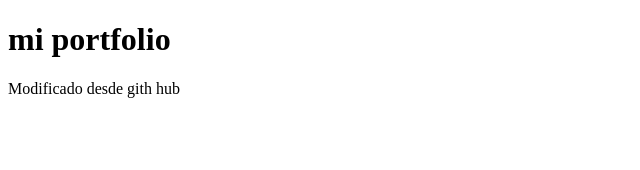
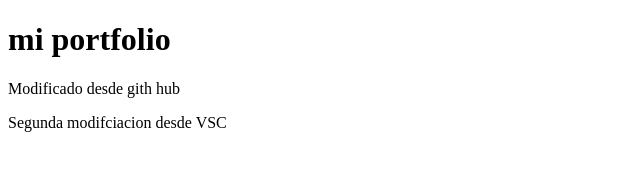
Before and after one commit to Merluson/Portfolio-FrontEnd, a plain HTML site: page index.html in a window 1280 px wide. Shown: the whole page, without its empty margins (0-640 px from the left). Drawn offline with Linux system fonts and the light colour scheme.

Commit message:
Agregue modifcacion desde VSC

```diff
--- a/index.html
+++ b/index.html
@@ -9,5 +9,7 @@
 <body>
     <h1>mi portfolio</h1>
     <p> Modificado desde gith hub </p>
+    <p>Segunda modifciacion desde VSC </p>
+
 </body>
 </html>
```
